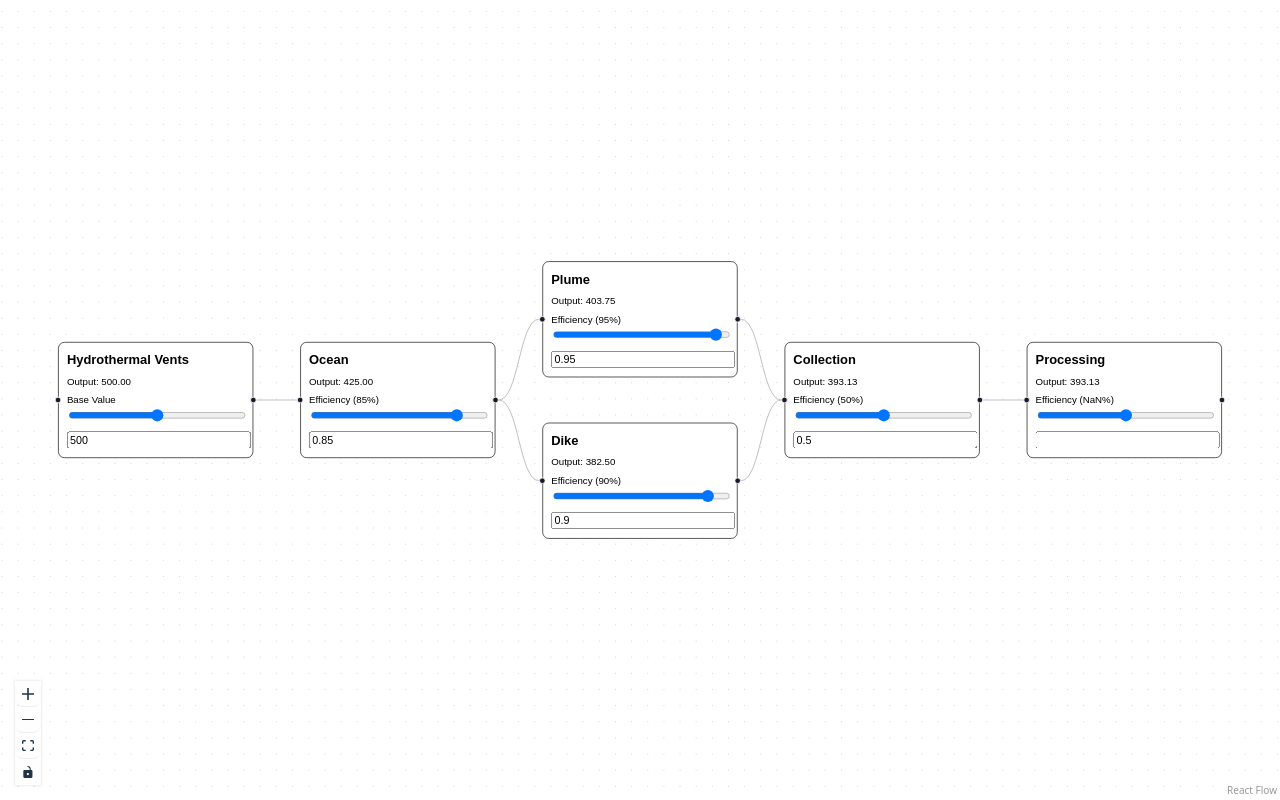
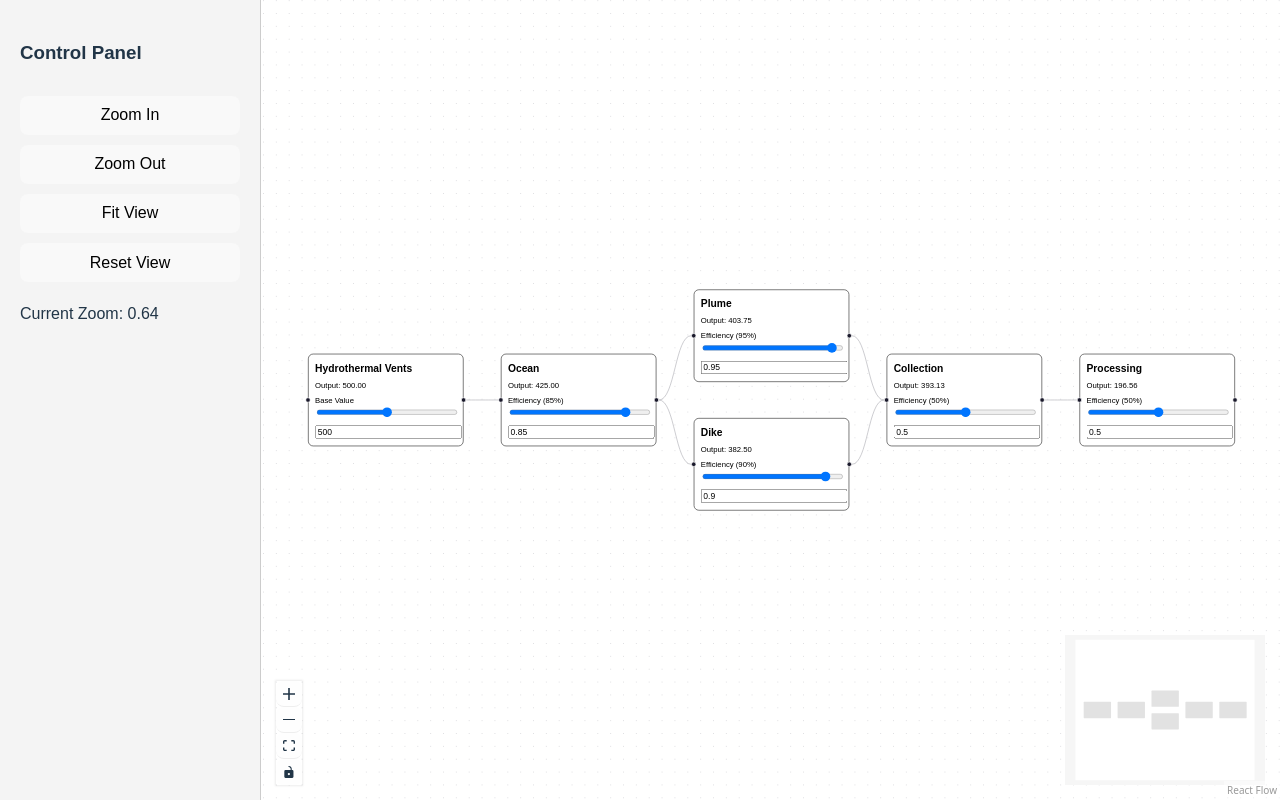
Before and after one commit to seanhwhsu/JellyFish_trial, a React (Vite) app: page / in a window 1280 px wide. Built offline with nearby package versions, Linux system fonts and the light colour scheme.

Commit message:
Update App.jsx

```diff
--- a/src/App.jsx
+++ b/src/App.jsx
@@ -5,6 +5,7 @@ import {
   MiniMap,
   ReactFlow,
   ReactFlowProvider,
+  useReactFlow,
   applyNodeChanges,
   applyEdgeChanges,
   addEdge,
@@ -35,12 +36,14 @@ function propagate(nodes, edges) {
       inc.forEach((srcId) => {
         inputSum += nodeMap[srcId]?.computed || 0;
       });
+
       let newValue;
       if (node.data.isSource) {
         newValue = node.data.baseValue;
       } else {
         newValue = inputSum * (node.data.efficiency ?? 1);
       }
+
       if (nodeMap[node.id].computed !== newValue) {
         nodeMap[node.id].computed = newValue;
         changed = true;
@@ -57,9 +60,45 @@ function propagate(nodes, edges) {
   }));
 }
 
+/* ---------------- CONTROL PANEL ---------------- */
+function ControlPanel() {
+  const { zoomIn, zoomOut, fitView, setViewport, getZoom } = useReactFlow();
+
+  const handleReset = () => {
+    setViewport({ x: 0, y: 0, zoom: 1 });
+  };
+
+  return (
+    <div
+      style={{
+        width: 220,
+        padding: 20,
+        background: '#f4f4f4',
+        borderRight: '1px solid #ccc',
+        display: 'flex',
+        flexDirection: 'column',
+        gap: 10,
+        fontFamily: 'sans-serif',
+      }}
+    >
+      <h3>Control Panel</h3>
+
+      <button onClick={() => zoomIn({ duration: 300 })}>Zoom In</button>
+      <button onClick={() => zoomOut({ duration: 300 })}>Zoom Out</button>
+      <button onClick={() => fitView({ duration: 500 })}>Fit View</button>
+      <button onClick={handleReset}>Reset View</button>
+
+      <div style={{ marginTop: 10 }}>
+        Current Zoom: {getZoom().toFixed(2)}
+      </div>
+    </div>
+  );
+}
+
 /* ---------------- CUSTOM NODE ---------------- */
 function EnergyNode({ id, data }) {
   const stop = (e) => e.stopPropagation();
+
   return (
     <div
       style={{
@@ -68,8 +107,8 @@ function EnergyNode({ id, data }) {
         border: '1px solid #333',
         borderRadius: 8,
         background: 'white',
-        color: 'black',           // ← add this line
-        fontFamily: 'sans-serif', // optional: ensures readability
+        color: 'black',
+        fontFamily: 'sans-serif',
       }}
     >
       <strong>{data.label}</strong>
@@ -81,6 +120,7 @@ function EnergyNode({ id, data }) {
       {data.isSource && (
         <>
           <div style={{ fontSize: 12, marginTop: 5 }}>Base Value</div>
+
           <input
             className="nodrag"
             type="range"
@@ -94,6 +134,7 @@ function EnergyNode({ id, data }) {
             onMouseDown={stop}
             style={{ width: '100%' }}
           />
+
           <input
             className="nodrag"
             type="number"
@@ -113,28 +154,30 @@ function EnergyNode({ id, data }) {
       {!data.isSource && (
         <>
           <div style={{ fontSize: 12, marginTop: 5 }}>
-            Efficiency ({(data.efficiency * 100).toFixed(0)}%)
+            Efficiency ({((data.efficiency ?? 1) * 100).toFixed(0)}%)
           </div>
+
           <input
             className="nodrag"
             type="range"
             min="0"
             max="1"
             step="0.01"
-            value={data.efficiency}
+            value={data.efficiency ?? 1}
             onChange={(e) =>
               data.onChange(id, { efficiency: Number(e.target.value) })
             }
             onMouseDown={stop}
             style={{ width: '100%' }}
           />
+
           <input
             className="nodrag"
             type="number"
             min="0"
             max="1"
             step="0.01"
-            value={data.efficiency}
+            value={data.efficiency ?? 1}
             onChange={(e) =>
               data.onChange(id, { efficiency: Number(e.target.value) })
             }
@@ -156,8 +199,8 @@ const initialNodes = [
   { id: 'ocean', type: 'energy', position: { x: 300, y: 100 }, data: { label: 'Ocean', efficiency: 0.85 } },
   { id: 't1', type: 'energy', position: { x: 600, y: 0 }, data: { label: 'Plume', efficiency: 0.95 } },
   { id: 't2', type: 'energy', position: { x: 600, y: 200 }, data: { label: 'Dike', efficiency: 0.9 } },
-  { id: 'collect', type: 'energy', position: { x: 900, y: 100 }, data: { label: 'Collection' , efficiency: 0.5 } },
-  { id: 'out', type: 'energy', position: { x: 1200, y: 100 }, data: { label: 'Processing' }, efficiency: 0.5  },
+  { id: 'collect', type: 'energy', position: { x: 900, y: 100 }, data: { label: 'Collection', efficiency: 0.5 } },
+  { id: 'out', type: 'energy', position: { x: 1200, y: 100 }, data: { label: 'Processing', efficiency: 0.5 } },
 ];
 
 const initialEdges = [
@@ -171,12 +214,23 @@ const initialEdges = [
 
 /* ---------------- MAIN APP ---------------- */
 export default function App() {
+  return (
+    <ReactFlowProvider>
+      <FlowApp />
+    </ReactFlowProvider>
+  );
+}
+
+/* ---------------- FLOW WRAPPER ---------------- */
+function FlowApp() {
   const [nodes, setNodes] = useState(initialNodes);
   const [edges, setEdges] = useState(initialEdges);
 
   const updateNodeData = (id, changes) => {
     setNodes((nds) =>
-      nds.map((n) => (n.id === id ? { ...n, data: { ...n.data, ...changes } } : n))
+      nds.map((n) =>
+        n.id === id ? { ...n, data: { ...n.data, ...changes } } : n
+      )
     );
   };
 
@@ -190,7 +244,10 @@ export default function App() {
     []
   );
 
-  const onConnect = useCallback((params) => setEdges((eds) => addEdge(params, eds)), []);
+  const onConnect = useCallback(
+    (params) => setEdges((eds) => addEdge(params, eds)),
+    []
+  );
 
   useEffect(() => {
     const computed = propagate(nodes, edges);
@@ -200,18 +257,26 @@ export default function App() {
         const updated = computed.find((c) => c.id === n.id);
         return {
           ...n,
-          data: { ...n.data, output: updated?.data.output, onChange: updateNodeData },
+          data: {
+            ...n.data,
+            output: updated?.data.output,
+            onChange: updateNodeData,
+          },
         };
       })
     );
   }, [
     edges,
-    ...nodes.map((n) => (n.data.isSource ? n.data.baseValue : n.data.efficiency)),
+    ...nodes.map((n) =>
+      n.data.isSource ? n.data.baseValue : n.data.efficiency
+    ),
   ]);
 
   return (
-    <ReactFlowProvider>
-      <div style={{ width: '100vw', height: '100vh' }}>
+    <div style={{ display: 'flex', width: '100vw', height: '100vh' }}>
+      <ControlPanel />
+
+      <div style={{ flex: 1 }}>
         <ReactFlow
           nodes={nodes}
           edges={edges}
@@ -222,9 +287,10 @@ export default function App() {
           fitView
         >
           <Controls />
+          <MiniMap />
           <Background />
         </ReactFlow>
       </div>
-    </ReactFlowProvider>
+    </div>
   );
 }
```
